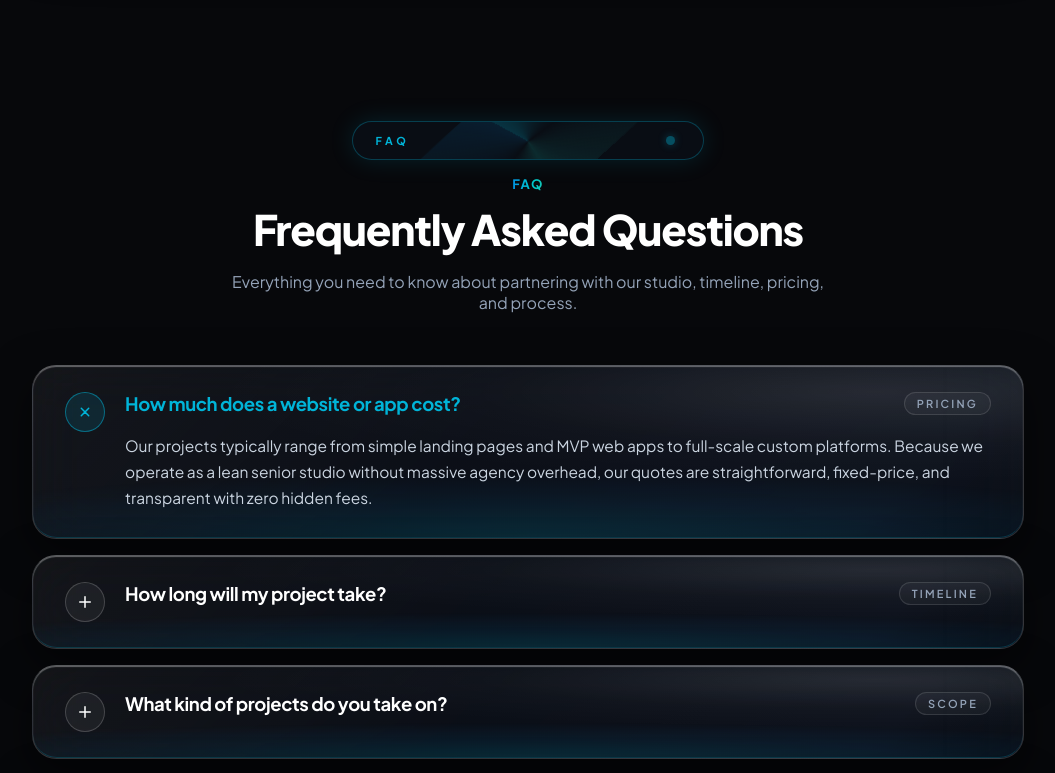
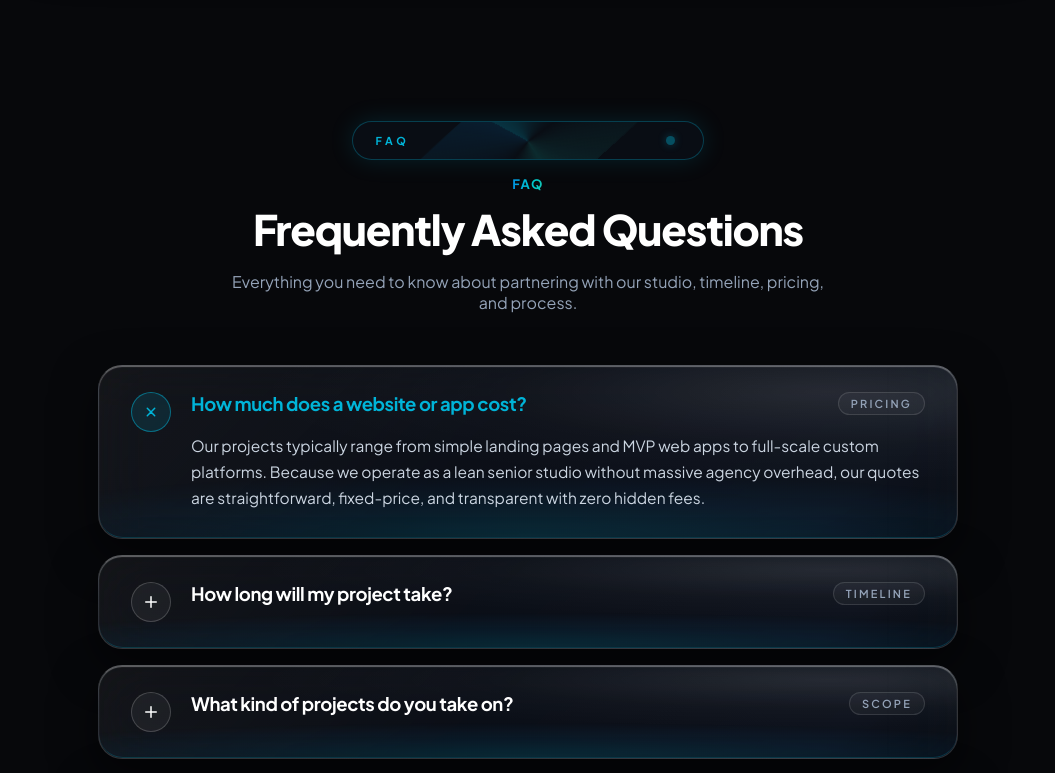
Before and after one commit to tahirazeem145/project-X, a React (Vite) app: page / in a window 1280 px wide. Shown: the part 6320-7093 px from the top of the page, without its empty margins (112-1167 px from the left). Built offline with nearby package versions, Linux system fonts and the light colour scheme; grey boxes are pictures that could not be loaded.

Commit message:
feat: add animated FAQ component with monochrome glassmorphism design

```diff
--- a/src/components/ui/faq-monocrhome.jsx
+++ b/src/components/ui/faq-monocrhome.jsx
@@ -291,8 +291,8 @@ export function FAQ1({ faqs = defaultFaqs }) {
     >
       <div
         style={{
-          width: "80%",
-          maxWidth: "1240px",
+          width: "90%",
+          maxWidth: "860px",
           margin: "0 auto",
           padding: 0,
         }}
--- a/src/components/ui/faq-monocrhome.tsx
+++ b/src/components/ui/faq-monocrhome.tsx
@@ -301,8 +301,8 @@ export function FAQ1({ faqs = defaultFaqs }: FAQProps) {
     >
       <div
         style={{
-          width: "80%",
-          maxWidth: "1240px",
+          width: "90%",
+          maxWidth: "860px",
           margin: "0 auto",
           padding: 0,
         }}
```
